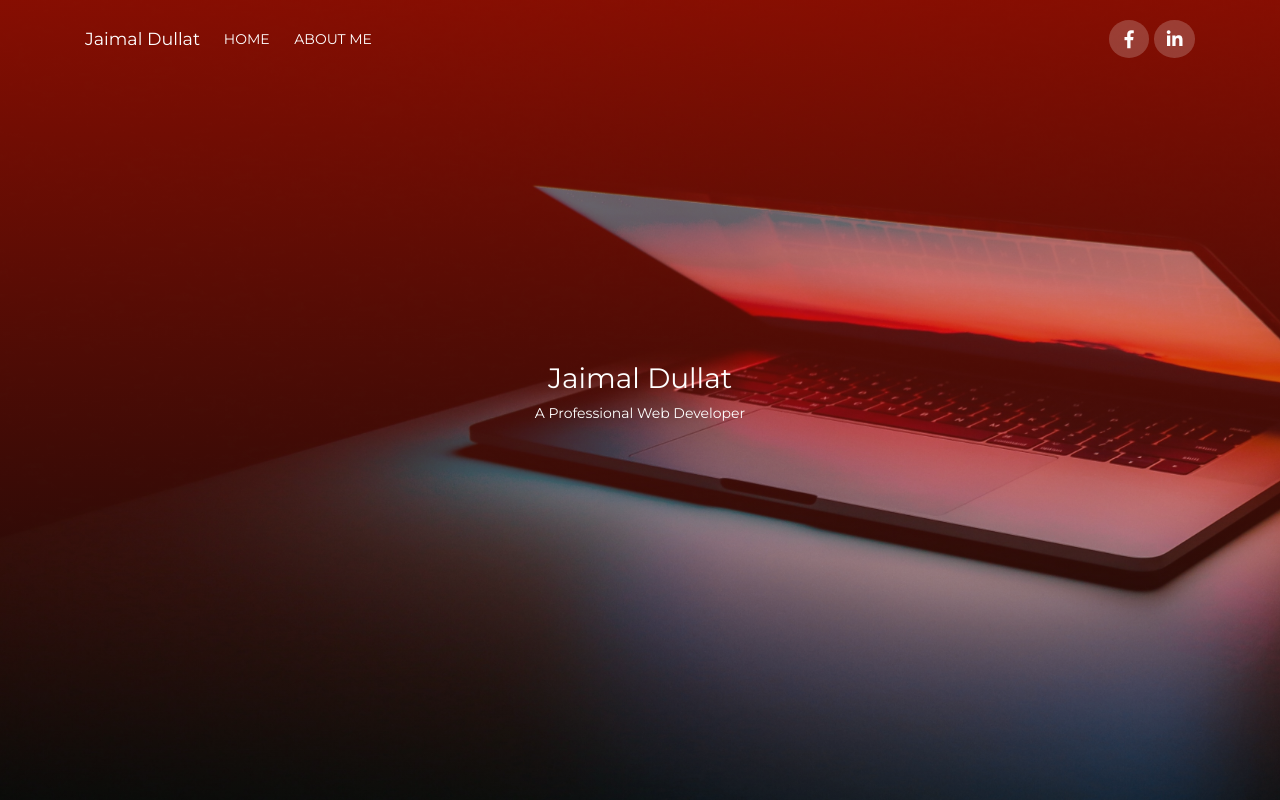
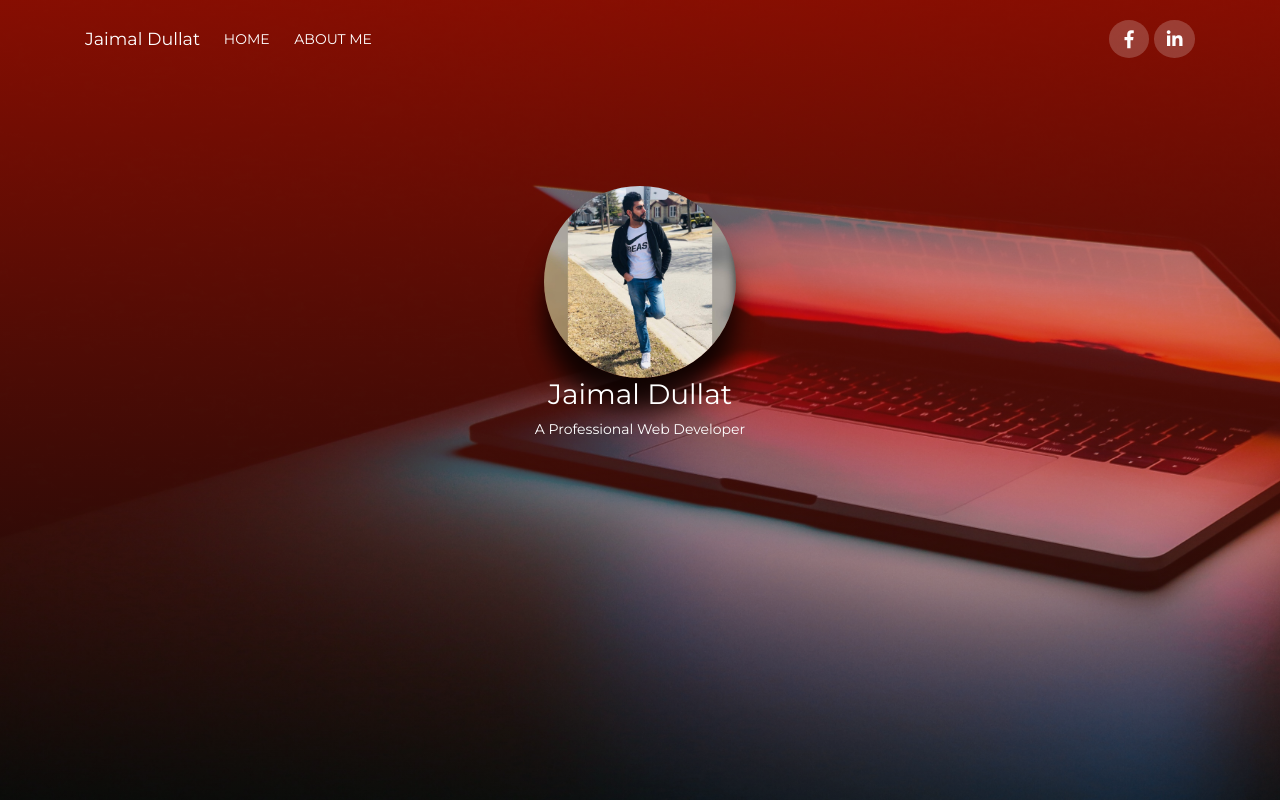
Before and after one commit to Jaimaldullat/jaimaldullat.github.io, a PHP site: page / in a window 1280 px wide. Run offline with PHP 8.4, Linux system fonts and the light colour scheme; some libraries are stand-ins or nearby versions.

Commit message:
Added Profile Pic

```diff
--- a/index.html
+++ b/index.html
@@ -66,6 +66,7 @@
             </div>
             <div class="container">
                 <div class="content-center">
+                    <img class="profile-pic img-fluid" src="images/profile-pic.jpg" alt="Jaimal Dullat">
                     <h2 class="animated slideInDown"> Jaimal Dullat</h2>
                     <p>A Professional Web Developer</p>
                 </div>
--- a/style.css
+++ b/style.css
@@ -95,8 +95,14 @@
     left: 50%;
     width: 100%;
     top: 50%;
-    transform: translate(-50%, -50%);
+    transform: translate(-50%, -80%);
     text-align: center;
+}
+
+.page-header .content-center .profile-pic {
+    width: 15%;
+    border-radius: 50%;
+    box-shadow: 0 31px 25px 0 rgba(0, 0, 0, 0.8);
 }
 
 .clear-filter[filter-color=orange] {
```
Also changed, not shown: images/profile-pic.jpg (added).
